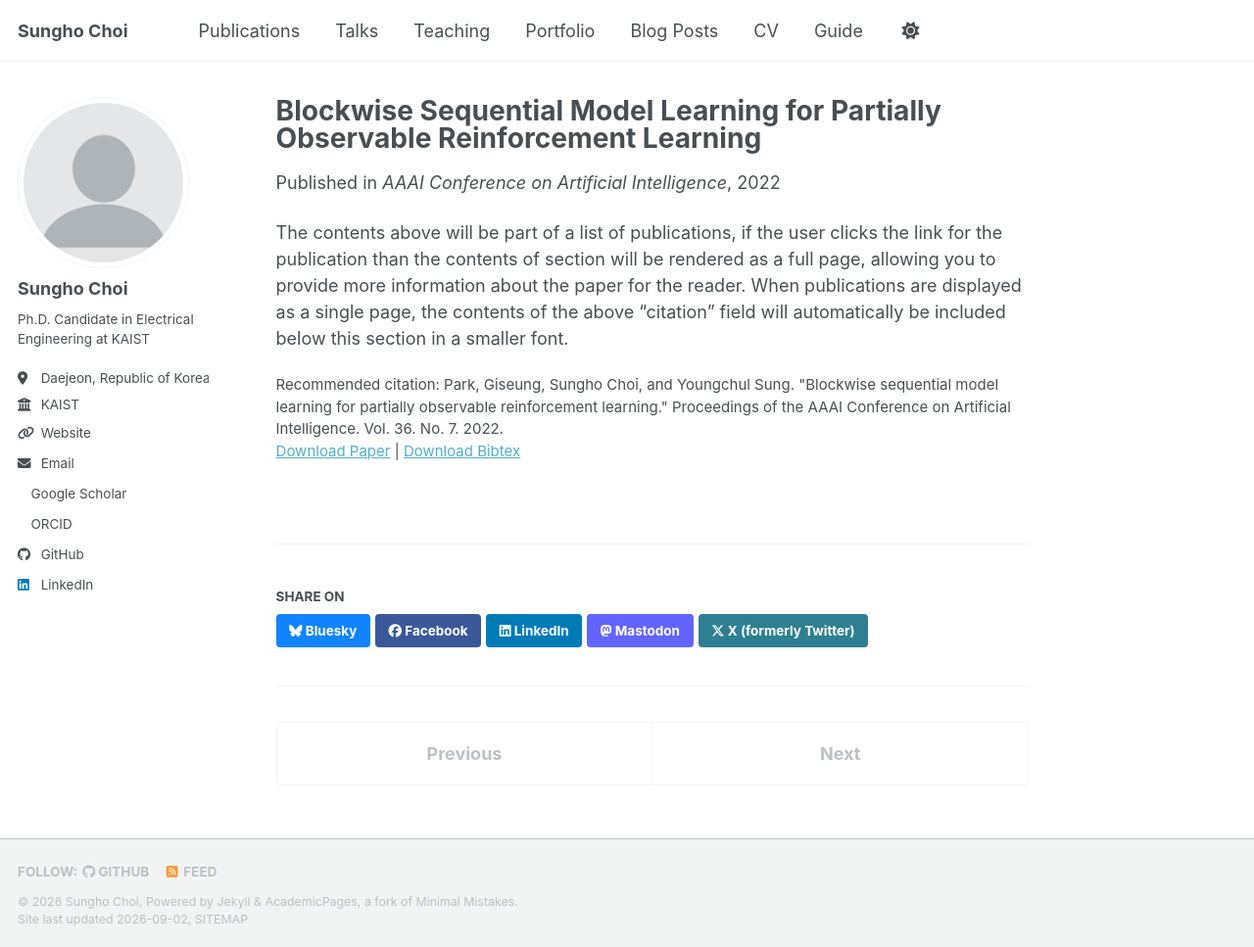
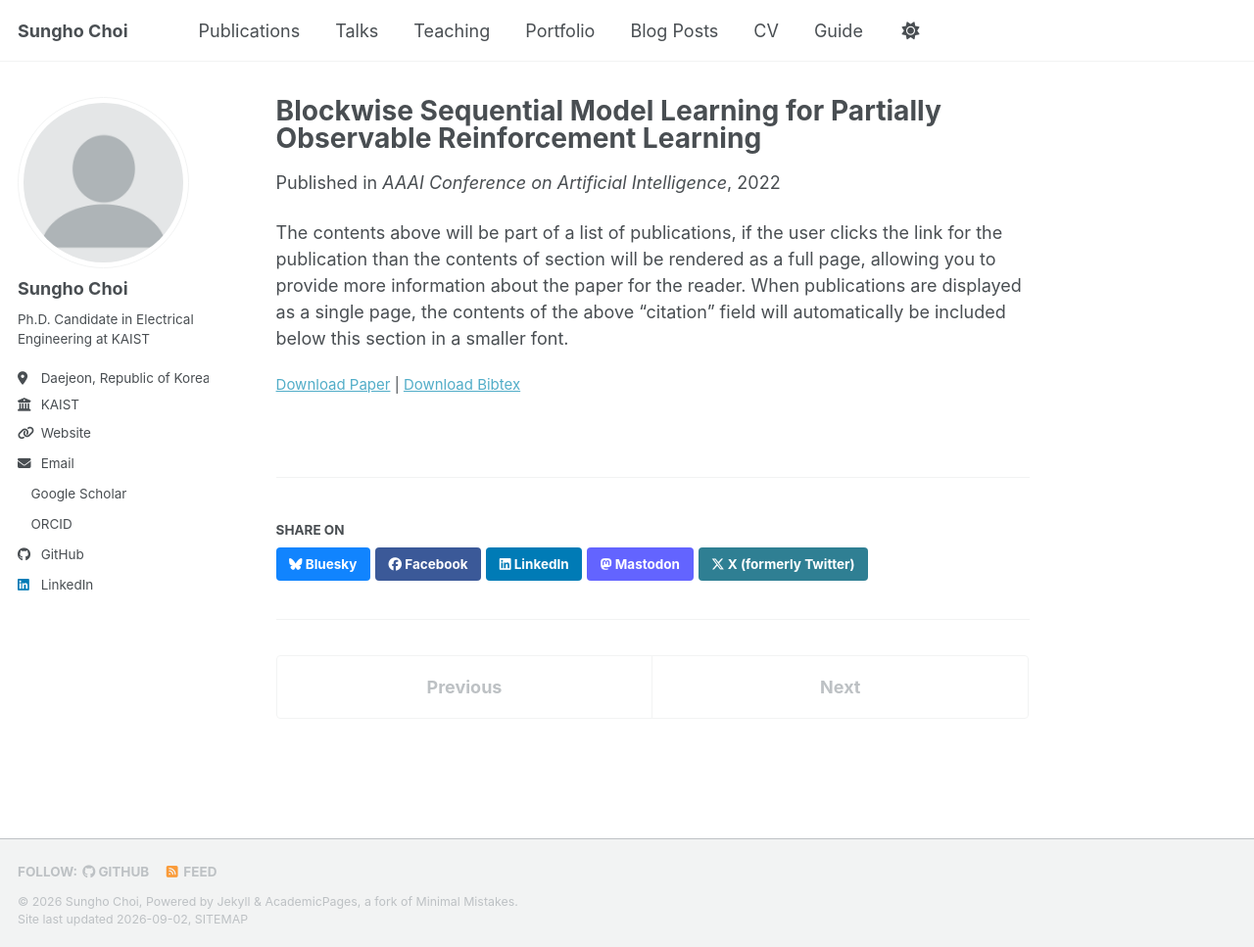
Before and after one commit to sunghochoi122/sunghochoi122.github.io, a Jekyll site: the page built from _publications/park2022blockwise.md, in a window 1280 px wide and 967 px high. Shown: the whole window at 98% size. Built offline with Jekyll 4.4.1, drawn with Linux system fonts in a browser that asks for light colours; a style sheet for code colours, icons or effects is not loaded; part of the change alters nothing that is shown.

```diff
--- a/_publications/park2022blockwise.md
+++ b/_publications/park2022blockwise.md
@@ -9,6 +9,6 @@ venue: 'AAAI Conference on Artificial Intelligence'
 # slidesurl: 'https://academicpages.github.io/files/slides1.pdf'
 paperurl: 'https://academicpages.github.io/files/park2022blockwise.pdf'
 bibtexurl: 'https://academicpages.github.io/files/park2022blockwise.bib'
-citation: 'Park, Giseung, Sungho Choi, and Youngchul Sung. "Blockwise sequential model learning for partially observable reinforcement learning." Proceedings of the AAAI Conference on Artificial Intelligence. Vol. 36. No. 7. 2022.'
+# citation: 'Park, Giseung, Sungho Choi, and Youngchul Sung. "Blockwise sequential model learning for partially observable reinforcement learning." Proceedings of the AAAI Conference on Artificial Intelligence. Vol. 36. No. 7. 2022.'
 ---
 The contents above will be part of a list of publications, if the user clicks the link for the publication than the contents of section will be rendered as a full page, allowing you to provide more information about the paper for the reader. When publications are displayed as a single page, the contents of the above "citation" field will automatically be included below this section in a smaller font.
```
